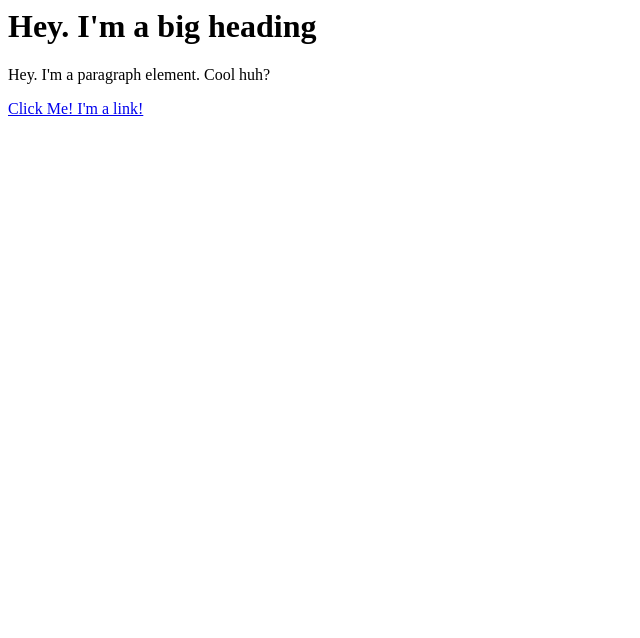
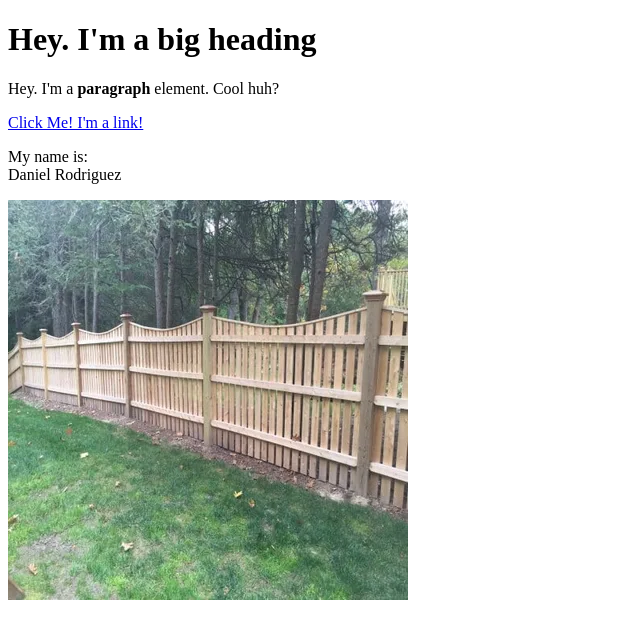
Before and after one commit to DanielRdz12/Gates-and-Fences, a plain HTML site: page Fences.html in a window 1280 px wide. Shown: the whole page, without its empty margins (0-640 px from the left). Drawn offline with Linux system fonts and the light colour scheme.

Commit message:
added a fence image and a few more elements

```diff
--- a/Fences.html
+++ b/Fences.html
@@ -1,3 +1,14 @@
-<h1>Hey. I'm a big heading</h1>
-<p>Hey. I'm a paragraph element. Cool huh?</p>
-<a href="http://google.com" target="_blank" title="Speak to a representative">Click Me! I'm a link!</a>
+<!DOCTYPE html>
+<html>
+<head>
+	<title>Fences and Gates</title>
+</head>
+<body>
+	<h1>Hey. I'm a big heading</h1>
+	<p>Hey. I'm a <b>paragraph</b> element. Cool huh?</p>
+	<a href="http://google.com" target="_blank" title="Speak to a representative">Click Me! I'm a link!</a>
+	<p>My name is:<br>
+	Daniel Rodriguez</p>
+	<img src="img/wood fence.jpeg">
+</body>
+</html>
```
Also changed, not shown: img/wood fence.jpeg (added).
